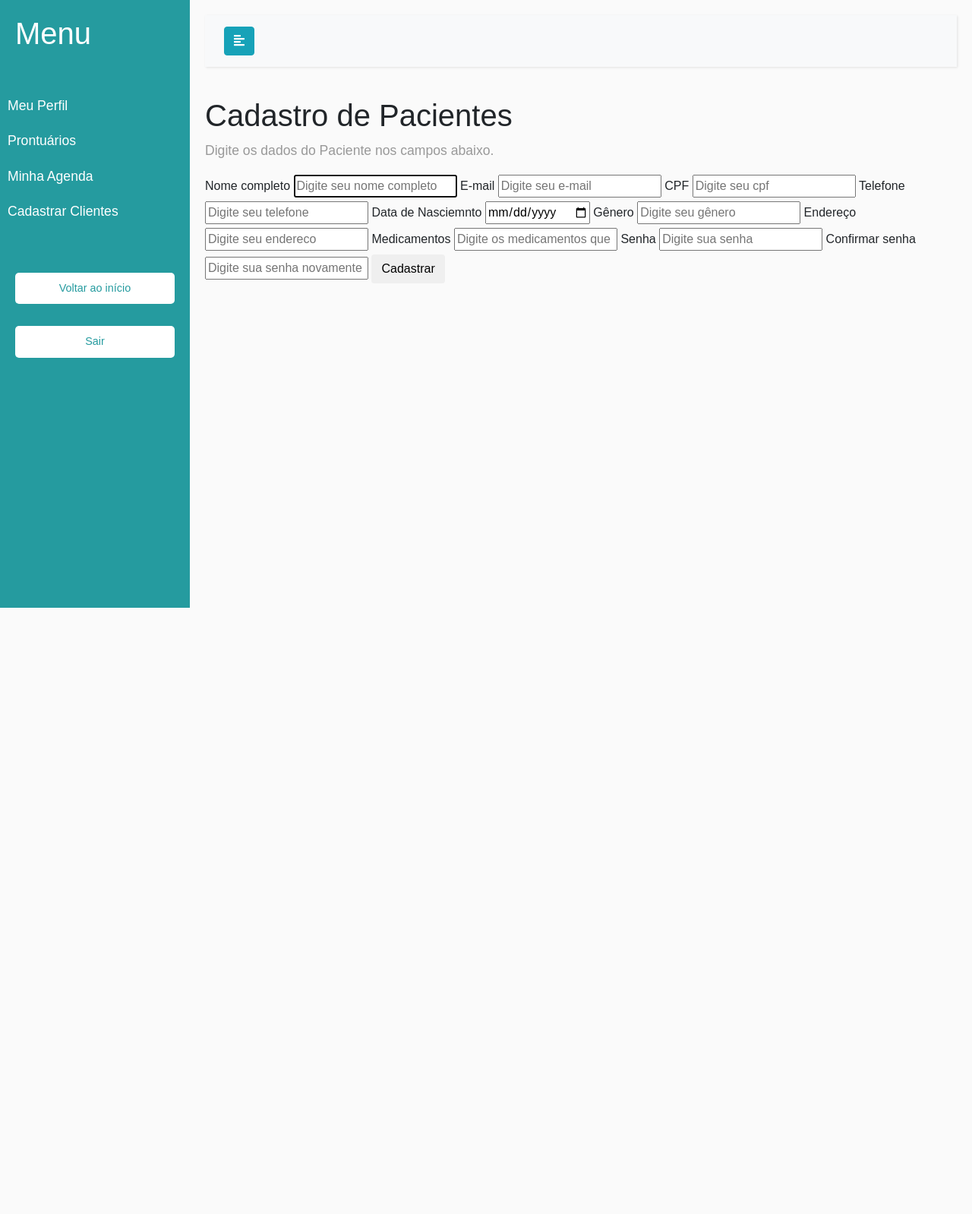
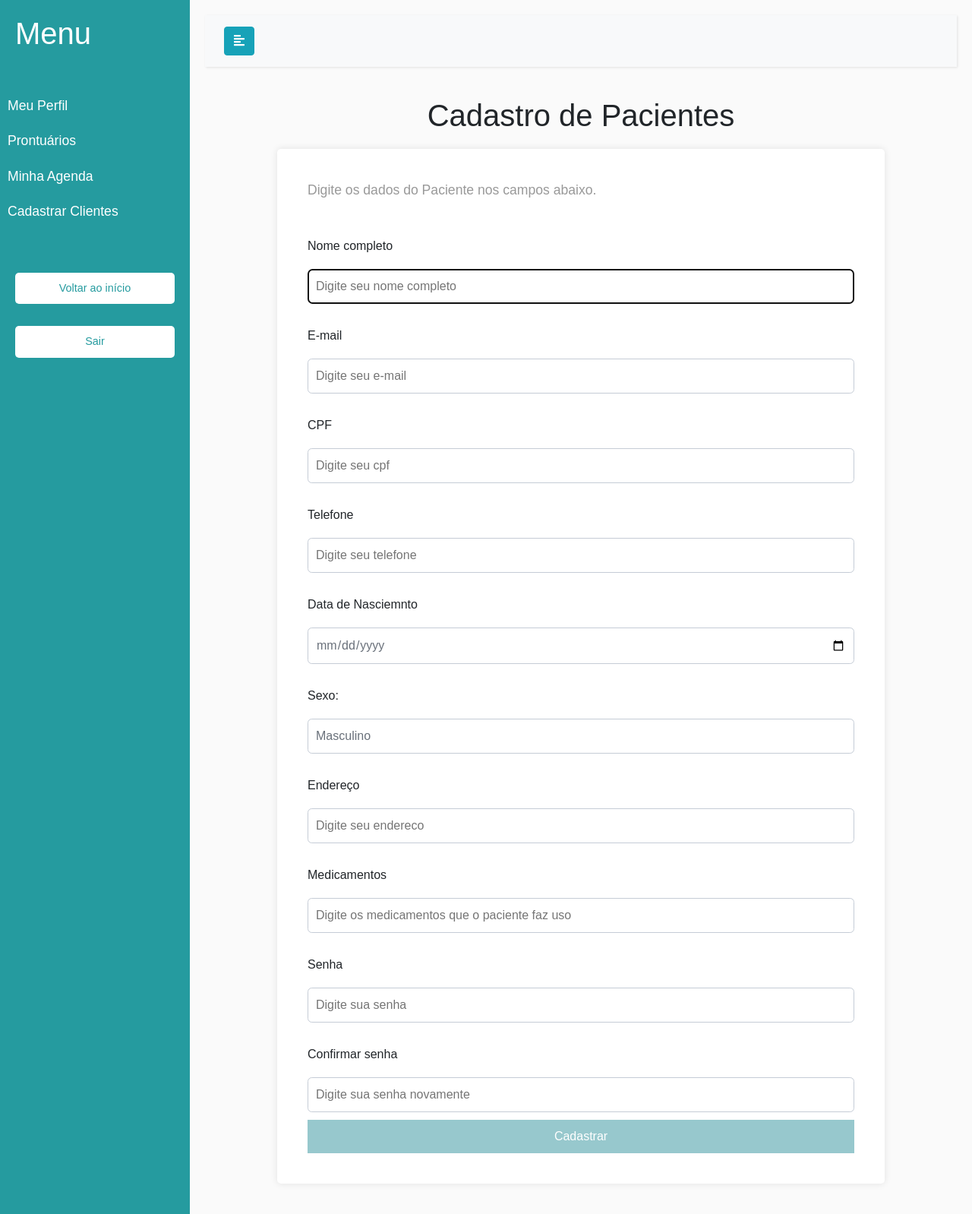
Before and after one commit to yasmimrochaa/betterPsicologic, a PHP site: page /cadastroPaciente.php in a window 1280 px wide. Shown: the whole page at 76% size. Before the commit the page ends 800 px from the top, so only its background shows below. Run offline with PHP 8.4, Linux system fonts and the light colour scheme; some libraries are stand-ins or nearby versions.

Commit message:
18/11/2023

```diff
--- a/cadastroPacBD.php
+++ b/cadastroPacBD.php
@@ -6,14 +6,14 @@ $email = $_POST["email"];
 $cpf = $_POST["cpf"];
 $telefone = $_POST["telefone"];
 $dataNasc = $_POST["dataNasc"];
-$genero = $_POST["genero"];
+$genero = $_POST["sexo"];
 $endereco = $_POST["endereco"];
 $medicamentos = $_POST["medicamentos"];
 $senha = $_POST["password"];
 
-$sql = "INSERT INTO paciente(cpf, nome, senha, email, telefone, dataNasc, genero, endereco, medicamentos)
+$sql = "INSERT INTO paciente(cpf, nome, senha, email, telefone, dataNasc, sexo, endereco, medicamentos)
                  VALUES ('$cpf', '$nome', '$senha', '$email', '$telefone',
-                        '$dataNasc', '$genero', '$endereco', '$medicamentos')";
+                        '$dataNasc', '$sexo', '$endereco', '$medicamentos')";
 
 echo $sql;
 
--- a/cadastroPaciente.php
+++ b/cadastroPaciente.php
@@ -4,7 +4,7 @@
 <head>
     <meta charset="UTF-8">
     <meta name="viewport" content="width=device-width, initial-scale=1.0">
-
+    <link rel="stylesheet" href="style/cadastroPac.css">
     <title>Document</title>
 </head>
 
@@ -12,45 +12,50 @@
     <?php
     require_once("menu.php")
     ?>
-    <div class="page"">
-        <div class="coluna">
+
+    <h1 style="text-align: center;">Cadastro de Pacientes</h1>
+
+    <main>
         <form action="cadastroPacBD.php" method="POST" class="formCadastro">
-            <h1>Cadastro de Pacientes</h1>
+
             <p>Digite os dados do Paciente nos campos abaixo.</p>
             <label>Nome completo</label>
-            <input name="nome" text" placeholder="Digite seu nome completo" autofocus="true">
+            <input name="nome" text" placeholder="Digite seu nome completo" autofocus="true" required>
 
             <label>E-mail</label>
-            <input name="email" type="email" placeholder="Digite seu e-mail" />
+            <input name="email" type="email" placeholder="Digite seu e-mail" required>
 
             <label>CPF</label>
-            <input name="cpf" type="text" placeholder="Digite seu cpf">
+            <input name="cpf" type="text" placeholder="Digite seu cpf" required>
 
             <label>Telefone</label>
-            <input name="telefone" type="text" placeholder="Digite seu telefone">
+            <input name="telefone" type="text" placeholder="Digite seu telefone" required>
 
             <label>Data de Nasciemnto</label>
-            <input name="dataNasc" type="date">
+            <input name="dataNasc" type="date" required>
 
-            <label>Gênero</label>
-            <input name="genero" type="text" placeholder="Digite seu gênero">
+            <label for="sexo">Sexo:</label>
+            <select id="sexo" name="sexo" required>
+                <option value="masculino">Masculino</option>
+                <option value="feminino">Feminino</option>
+                <option value="outro">Outro</option>
+            </select>
 
             <label>Endereço</label>
-            <input name="endereco" type="text" placeholder="Digite seu endereco">
+            <input name="endereco" type="text" placeholder="Digite seu endereco" required>
 
             <label>Medicamentos</label>
-            <input name="medicamentos" type="text" placeholder="Digite os medicamentos que o paciente faz uso">
+            <input name="medicamentos" type="text" placeholder="Digite os medicamentos que o paciente faz uso" required>
 
             <label>Senha</label>
-            <input name="password" type="password" placeholder="Digite sua senha" />
+            <input name="password" type="password" placeholder="Digite sua senha" required />
 
             <label>Confirmar senha</label>
-            <input name="confPassword" type="password" placeholder="Digite sua senha novamente" />
+            <input name="confPassword" type="password" placeholder="Digite sua senha novamente" required />
 
-            <input type="submit" value="Cadastrar" class="btn" href="/" />
+            <button type="submit" href="/"> Cadastrar </button>
+
         </form>
-    </div>
-    </div>
-</body>
+    </main </body>
 
 </html>
--- a/meuPerfil.php
+++ b/meuPerfil.php
@@ -30,7 +30,7 @@ include_once("conexao.php");
                     <div class="card-header">Foto de Perfil </div>
                     <div class="card-body text-center">
 
-                        <img class="img-account-profile rounded-circle mb-2" src="style/image/user.png" alt>
+                        <img class="img-account-profile rounded-circle mb-2" src="style/image/user.png"  alt>
 
                         <div class="small font-italic text-muted mb-4">JPG or PNG no larger than 5 MB</div>
 
@@ -39,7 +39,7 @@ include_once("conexao.php");
                             <input type="file" name="arquivo" id="arquivo">
                         </button>
                     </div>
-                    <button class="btn">Confirmar</button>
+                    <button class="btn" >Confirmar</button>
 
                 </div>
                 <button class="btn" type="button" style="background-color: rgb(228, 120, 93); margin-top: 25px;">
--- a/style/cadastroPac.css
+++ b/style/cadastroPac.css
@@ -1,100 +1,60 @@
 @import url('https://fonts.googleapis.com/css2?family=Inter:wght@100;200;300;400;500;600;700;800;900&display=swap');
 
 body {
-    font-family: 'Inter', sans-serif;
     margin: 0;
     padding: 0;
     color: #000000;
     background-color: #C8F7F8;
 }
 
-.page {
-    display: flex;
-    flex-flow: row wrap;
+
+main {
+    max-width: 800px;
+    margin: 20px auto;
+    background-color: #fff;
+    padding: 40px;
+    box-shadow: 0 0 10px rgba(0, 0, 0, 0.1);
+    border-radius: 5px;
 }
 
-
-.coluna{
-    padding-left: 150px;
-    padding-top: 20px;
-    padding-bottom: 20px;
+form {
+    display: grid;
+    gap: 10px;
+    border-radius: 5px;
 }
 
-.formCadastro {
-    display: flex;
-    flex-direction: column;
-    background-color: rgba(255, 255, 255, 0.911);
-    border-radius: 7px;
-    padding: 40px;
-    box-shadow: 10px 10px 40px rgba(33, 107, 126, 0.548);
-    gap: 5px
+input,
+select {
+    display: block;
+    width: 100%;
+    padding: 10px;
+    font-size: 0.875rem;
+    font-weight: 400;
+    line-height: 1;
+    color: #69707a;
+    background-color: #fff;
+    background-clip: padding-box;
+    border: 1px solid #c5ccd6;
+    -webkit-appearance: none;
+    -moz-appearance: none;
+    appearance: none;
+    border-radius: 0.35rem;
+    transition: border-color 0.15s ease-in-out, box-shadow 0.15s ease-in-out;
 }
 
-.formCadastro h1 {
-    padding: 0;
-    margin: 0;
-    text-align: center;
-    font-weight: 600;
-    font-size: 2.3em;
+label{
+    margin-top: 20px;
+    font-size: 14x;
 }
 
-.formCadastro p {
-    display: inline-block;
-    font-size: 14px;
-    color: #666;
-    margin-bottom: 20px;
+button {
+    background-color: #97C8CD;
+    color: #fff;
+    padding: 10px;
+    border: none;
+    cursor: pointer;
 }
 
-.formCadastro input {
-    padding: 12px;
-    font-size: 12px;
-    background-color: #C8F7F8;
-    border: 1px solid #C8F7F8;
-    margin-bottom: 18px;
-    margin-top: 3px;
-    border-radius: 2px;
-    transition: all linear 160ms;
-    outline: none;
+button:hover {
+    background-color: #97C8CD;
 }
-
-
-.formCadastro input:focus {
-    border: 1px solid #0097B2;
-}
-
-.formCadastro label {
-    font-size: 12px;
-    font-weight: 500;
-}
-
-.formCadastro a {
-    text-align: end;
-    text-decoration: none;
-    display: inline-block;
-    margin-bottom: 20px;
-    font-size: 13px;
-    color: #555;
-    transition: all linear 160ms;
-}
-
-.formCadastro a:hover {
-    color: #259B9F;
-}
-
-.btn {
-    background-color: #259B9F;
-    color: #fff;
-    font-size: 14px;
-    font-weight: 600;
-    border: none !important;
-    transition: all linear 160ms;
-    cursor: pointer;
-    margin: 0 !important;
-
-}
-
-.btn:hover {
-    transform: scale(1.05);
-    background-color:#259B9F;
-
-}
```
Also changed, not shown: style/meuPerfil.css (+0 -10 lines).
